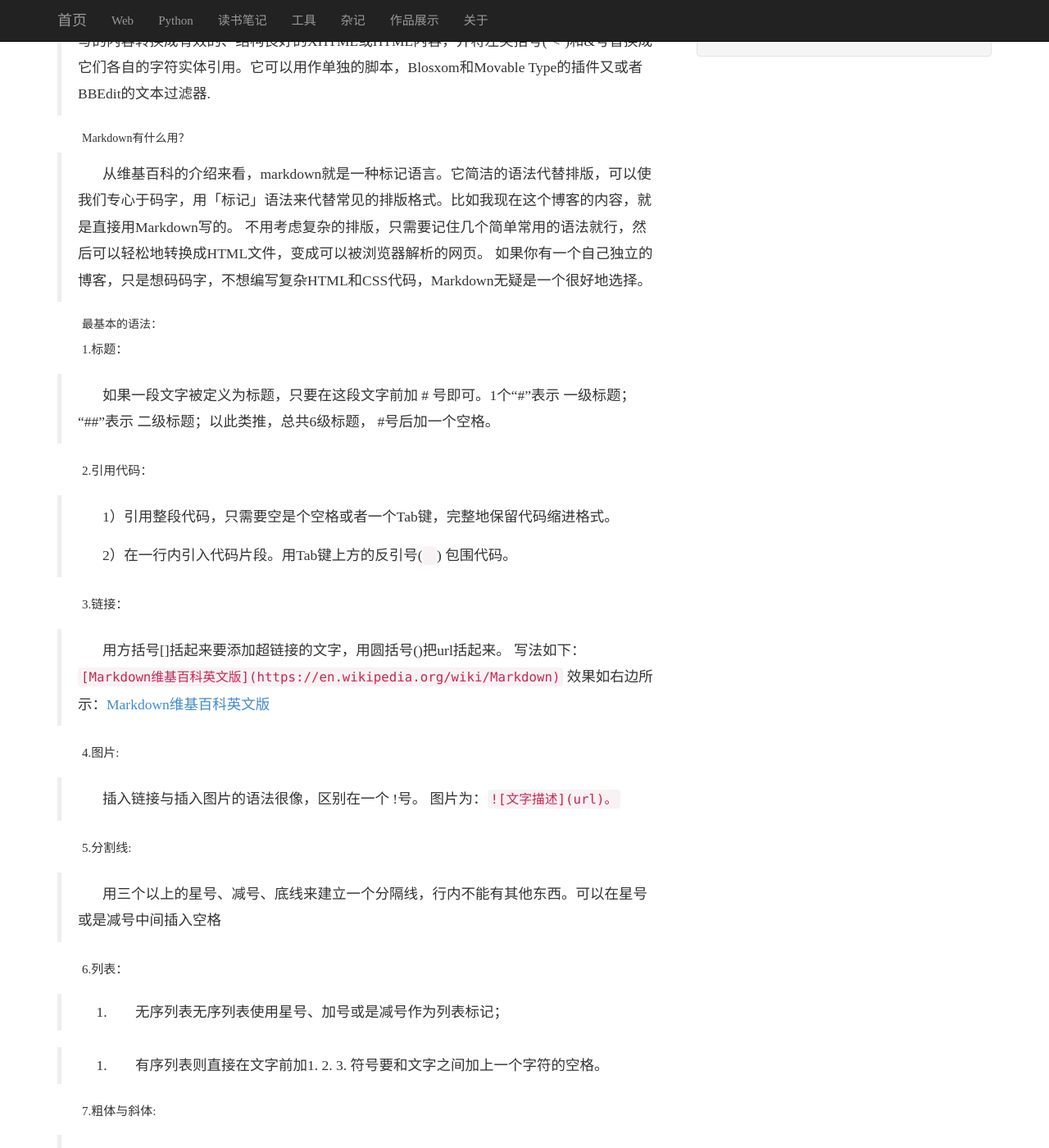
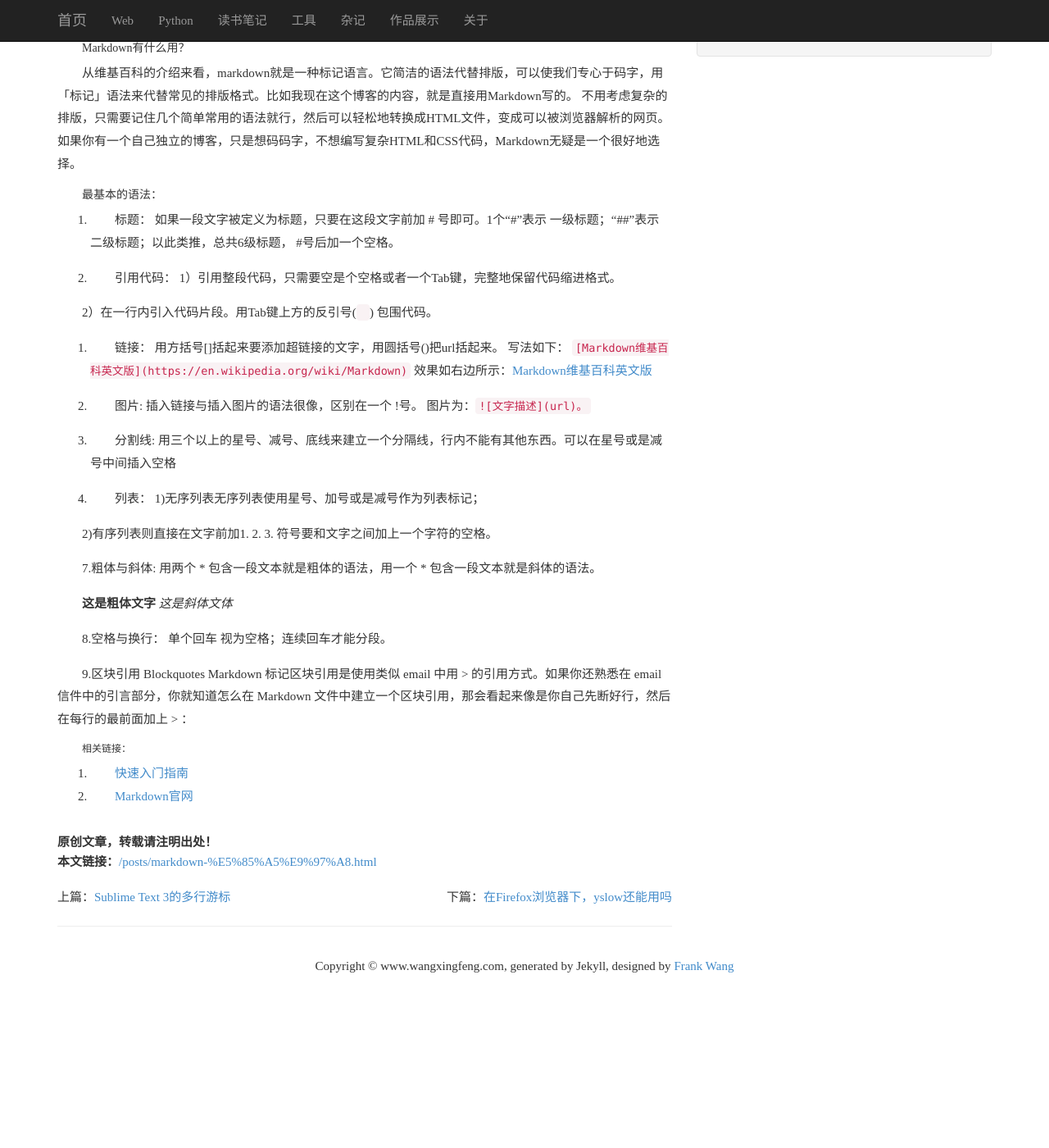
Before and after one commit to frankwang0909/blog_v1.0, a Jekyll site: the page built from _posts/2016-05-02-markdown-入门.md, in a window 1280 px wide and 1400 px high, scrolled down 430 px. Shown: the whole window at 82% size. Built offline with Jekyll 4.4.1, drawn with Linux system fonts in a browser that asks for light colours; nearby versions of some CDN libraries; library files that are not in the unit come from our copies; comment, search, counter and statistics services are not loaded; after the commit the page ends 1623 px from its top, so only the background shows below that; some of the changed text lies outside the part shown.

Commit message:
修改排版

```diff
--- a/_posts/2016-05-02-markdown-入门.md
+++ b/_posts/2016-05-02-markdown-入门.md
@@ -9,54 +9,55 @@
 
 ##### 先来看一段[维基百科](https://zh.wikipedia.org/zh-cn/Markdown)上的介绍：
 
->Markdown 是一种轻量级标记语言，创始人为约翰·格鲁伯（John Gruber）。它允许人们“使用易读易写的纯文本格式编写文档，然后转换成有效的XHTML(或者HTML)文档”。这种语言吸收了很多在电子邮件中已有的纯文本标记的特性。
+Markdown 是一种轻量级标记语言，创始人为约翰·格鲁伯（John Gruber）。它允许人们“使用易读易写的纯文本格式编写文档，然后转换成有效的XHTML(或者HTML)文档”。这种语言吸收了很多在电子邮件中已有的纯文本标记的特性。
 
->Markdown同时还是一个由Gruber编写的Perl脚本：Markdown.pl。它把用markdown语法编写的内容转换成有效的、结构良好的XHTML或HTML内容，并将左尖括号('<')和&号替换成它们各自的字符实体引用。它可以用作单独的脚本，Blosxom和Movable Type的插件又或者BBEdit的文本过滤器.
+Markdown同时还是一个由Gruber编写的Perl脚本：Markdown.pl。它把用markdown语法编写的内容转换成有效的、结构良好的XHTML或HTML内容，并将左尖括号('<')和&号替换成它们各自的字符实体引用。它可以用作单独的脚本，Blosxom和Movable Type的插件又或者BBEdit的文本过滤器.
 
 
 ##### Markdown有什么用？
->从维基百科的介绍来看，markdown就是一种标记语言。它简洁的语法代替排版，可以使我们专心于码字，用「标记」语法来代替常见的排版格式。比如我现在这个博客的内容，就是直接用Markdown写的。 不用考虑复杂的排版，只需要记住几个简单常用的语法就行，然后可以轻松地转换成HTML文件，变成可以被浏览器解析的网页。
+从维基百科的介绍来看，markdown就是一种标记语言。它简洁的语法代替排版，可以使我们专心于码字，用「标记」语法来代替常见的排版格式。比如我现在这个博客的内容，就是直接用Markdown写的。 不用考虑复杂的排版，只需要记住几个简单常用的语法就行，然后可以轻松地转换成HTML文件，变成可以被浏览器解析的网页。
 如果你有一个自己独立的博客，只是想码码字，不想编写复杂HTML和CSS代码，Markdown无疑是一个很好地选择。
 
 #####  最基本的语法：
-1.标题：
->如果一段文字被定义为标题，只要在这段文字前加 # 号即可。1个“#”表示 一级标题；“##”表示 二级标题；以此类推，总共6级标题， #号后加一个空格。
+1. 标题：
+如果一段文字被定义为标题，只要在这段文字前加 # 号即可。1个“#”表示 一级标题；“##”表示 二级标题；以此类推，总共6级标题， #号后加一个空格。
 
-2.引用代码：
->1）引用整段代码，只需要空是个空格或者一个Tab键，完整地保留代码缩进格式。
->
->2）在一行内引入代码片段。用Tab键上方的反引号(`  `) 包围代码。
-
-3.链接：
->用方括号[]括起来要添加超链接的文字，用圆括号()把url括起来。
->写法如下：
->`[Markdown维基百科英文版](https://en.wikipedia.org/wiki/Markdown)`
->效果如右边所示：[Markdown维基百科英文版](https://en.wikipedia.org/wiki/Markdown)
-
-4.图片:
->插入链接与插入图片的语法很像，区别在一个 !号。
->图片为：`![文字描述](url)。`
-
-5.分割线:
->用三个以上的星号、减号、底线来建立一个分隔线，行内不能有其他东西。可以在星号或是减号中间插入空格
-
-6.列表：
->1. 无序列表无序列表使用星号、加号或是减号作为列表标记；
+2. 引用代码：
+1）引用整段代码，只需要空是个空格或者一个Tab键，完整地保留代码缩进格式。
 
 
->2. 有序列表则直接在文字前加1. 2. 3. 符号要和文字之间加上一个字符的空格。
+2）在一行内引入代码片段。用Tab键上方的反引号(`  `) 包围代码。
+
+3. 链接：
+用方括号[]括起来要添加超链接的文字，用圆括号()把url括起来。
+写法如下：
+`[Markdown维基百科英文版](https://en.wikipedia.org/wiki/Markdown)`
+效果如右边所示：[Markdown维基百科英文版](https://en.wikipedia.org/wiki/Markdown)
+
+4. 图片:
+插入链接与插入图片的语法很像，区别在一个 !号。
+图片为：`![文字描述](url)。`
+
+5. 分割线:
+用三个以上的星号、减号、底线来建立一个分隔线，行内不能有其他东西。可以在星号或是减号中间插入空格
+
+6. 列表：
+1)无序列表无序列表使用星号、加号或是减号作为列表标记；
+
+
+2)有序列表则直接在文字前加1. 2. 3. 符号要和文字之间加上一个字符的空格。
 
 7.粗体与斜体:
->用两个 * 包含一段文本就是粗体的语法，用一个 * 包含一段文本就是斜体的语法。
+用两个 * 包含一段文本就是粗体的语法，用一个 * 包含一段文本就是斜体的语法。
 
 **这是粗体文字**
 *这是斜体文体*
 
 8.空格与换行：
->单个回车 视为空格；连续回车才能分段。
+单个回车 视为空格；连续回车才能分段。
 
 9.区块引用 Blockquotes
->Markdown 标记区块引用是使用类似 email 中用 > 的引用方式。如果你还熟悉在 email 信件中的引言部分，你就知道怎么在 Markdown 文件中建立一个区块引用，那会看起来像是你自己先断好行，然后在每行的最前面加上 > ：
+Markdown 标记区块引用是使用类似 email 中用 > 的引用方式。如果你还熟悉在 email 信件中的引言部分，你就知道怎么在 Markdown 文件中建立一个区块引用，那会看起来像是你自己先断好行，然后在每行的最前面加上 > ：
 
 ###### 相关链接：
 1. [快速入门指南](http://wowubuntu.com/markdown/basic.html)
```
Also changed, not shown: _posts/2016-05-26-用Bootstrap框架开发的网站改版重新上线.md (+1 -1 lines).
